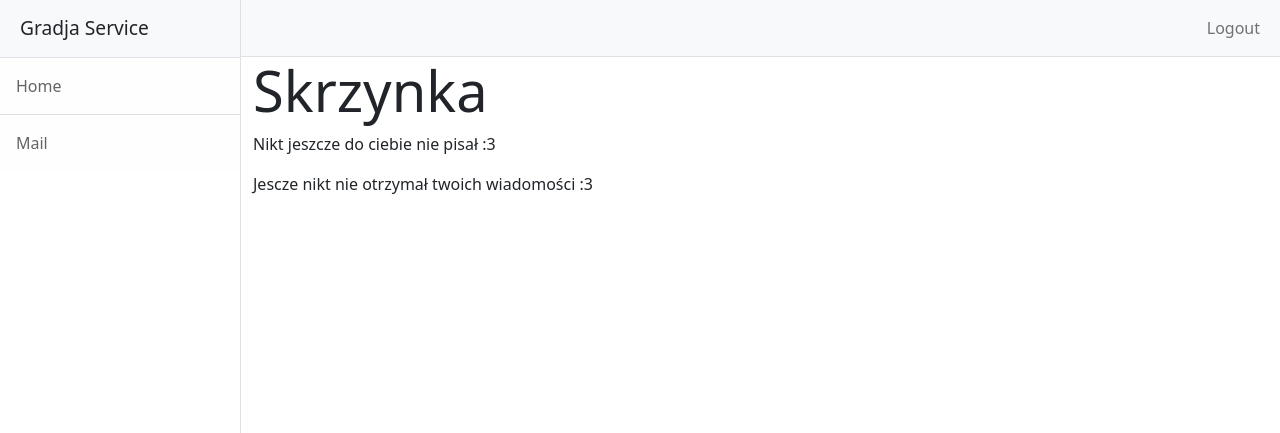
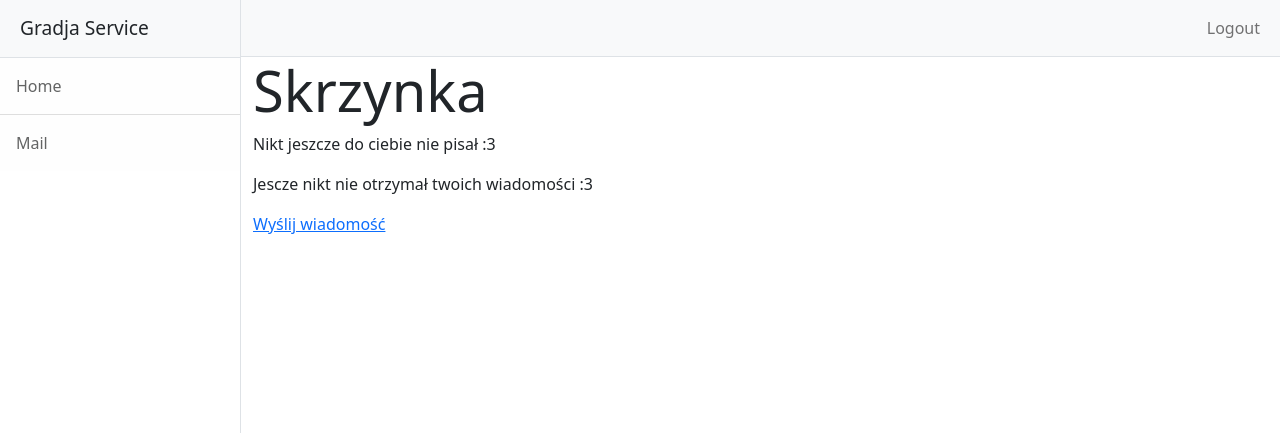
Before and after one commit to saikuru0/Gradja, a Django app: page /inbox in a window 1280 px wide. Shown: the top 433 px of the page. Run offline with Django 4.2, Linux system fonts and the light colour scheme; the visitor is signed in with stand-in values (Sample User, id 1); data that the repository does not hold is empty; some libraries are stand-ins or nearby versions.

Commit message:
added send_mail link

```diff
--- a/Gradja/GradjaApp/templates/inbox.html
+++ b/Gradja/GradjaApp/templates/inbox.html
@@ -22,4 +22,5 @@
     {% else %}
         <p>Jescze nikt nie otrzymał twoich wiadomości :3</p>
     {% endif %}
+    <a href="/send_mail">Wyślij wiadomość</a>
 {% endblock %}
```
